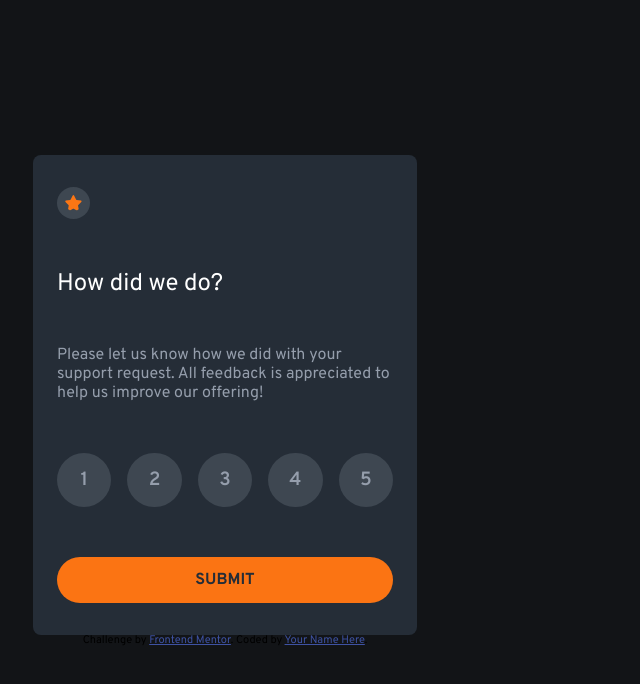
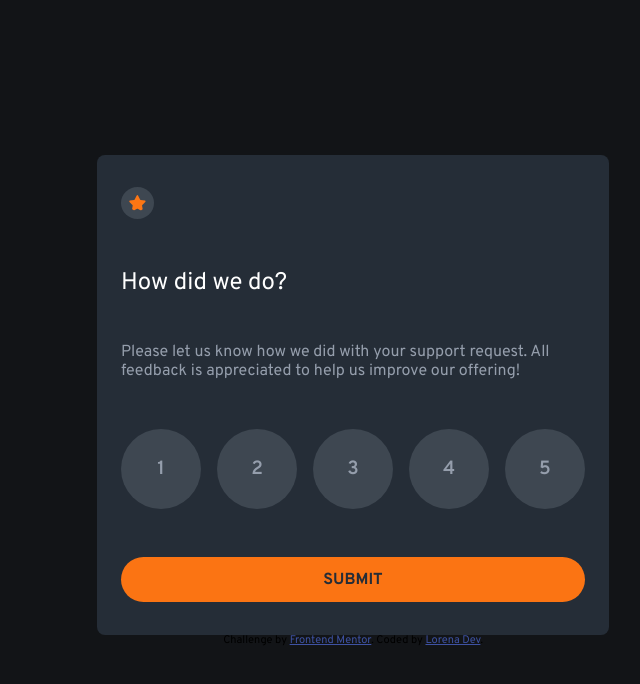
Before and after one commit to cas1092/Interactive-rating-component, a website: page index.html in a window 1280 px wide. Shown: the whole page, without its empty margins (287-927 px from the left). Drawn offline with Linux system fonts and the light colour scheme.

Commit message:
minor touches

```diff
--- a/index.html
+++ b/index.html
@@ -56,7 +56,7 @@
 
   <footer class="attribution">
     Challenge by <a href="https://www.frontendmentor.io?ref=challenge" target="_blank">Frontend Mentor</a>.
-    Coded by <a href="#">Your Name Here</a>.
+    Coded by <a href="https://github.com/cas1092">Lorena Dev</a>.
   </footer>
 </body>
 </html>
--- a/style.css
+++ b/style.css
@@ -1,11 +1,11 @@
 :root{
     --Orange: hsl(25, 97%, 53%);
     --White: hsl(0, 0%, 100%);
-    --Light-Grey: hsl(217, 12%, 63%);
+    --LightGrey: hsl(217, 12%, 63%);
     --Dark-Blue: hsl(213, 19%, 18%);
     --Very-Dark-Blue: hsl(216, 12%, 8%);
 
-    --background-img:hsl(212, 13%, 28%);
+    --backgroundImg:hsl(212, 13%, 28%);
 
     --margin-gap:0.5rem 0;
 }
@@ -19,7 +19,7 @@ body{
     align-items: center;
     justify-content: center;
     background-color: var(--Very-Dark-Blue);
-    margin:6%
+    margin:6%;
 }
 
 .main_card,
@@ -40,7 +40,7 @@ body{
 }
 
 .header img{
-    background-color:  var(--background-img);
+    background-color:  var(--backgroundImg);
     padding:0.5rem;
     border-radius: 50%;
 
@@ -48,26 +48,23 @@ body{
 h2{
     color:white;
     font-size:1.5rem;
-
-
 }
 p{
-    color:var(--Light-Grey);
+    color:var(--LightGrey);
     font-size:1rem;
-
     line-height: 1.2;
 }
 .rating_selection{
+    justify-content: space-evenly;
     display:flex;
-    justify-content: space-evenly;
     gap:1rem;
 }
 input{
-    color:var(--Light-Grey);
+    color:var(--LightGrey);
     border:none;
     width:90%;
     border-radius: 50%;
-    background-color: var(--background-img);
+    background-color: var(--backgroundImg);
     font-family: inherit;
     font-weight: 600;
     cursor: pointer;
@@ -112,7 +109,7 @@ button:active{
     width:75%;
     background-color: var(--background-img);
     padding:0.5rem 0;
-    border-radius: 1rem;
+    padding: 0.5rem 0;
 }
 .result p{
     color:var(--Orange);
@@ -120,9 +117,8 @@ button:active{
 }
 @media screen and (min-width:650px){
     body{
-        margin:0 25%;
-        width:30%;
+        margin:0 30%;
         min-height: 100vh;
-
+        align-self: center;
     }
 }
```
